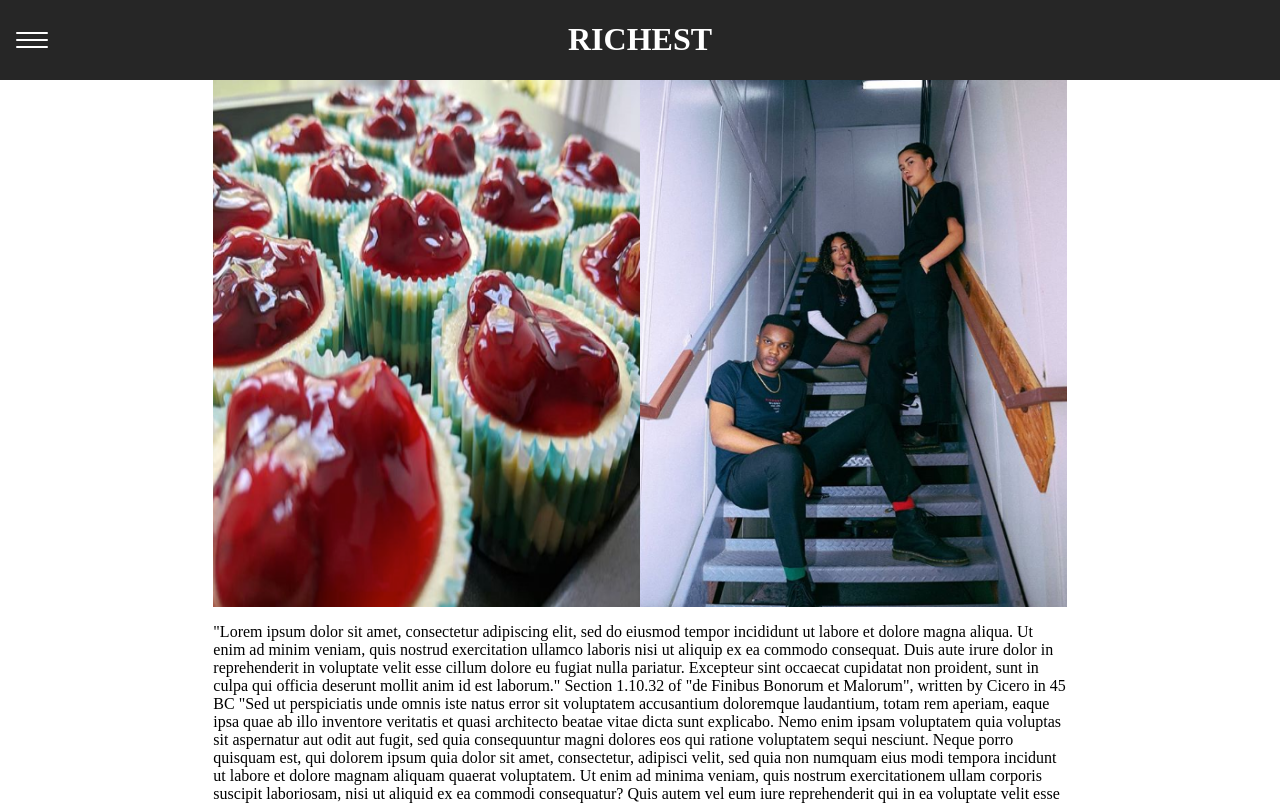
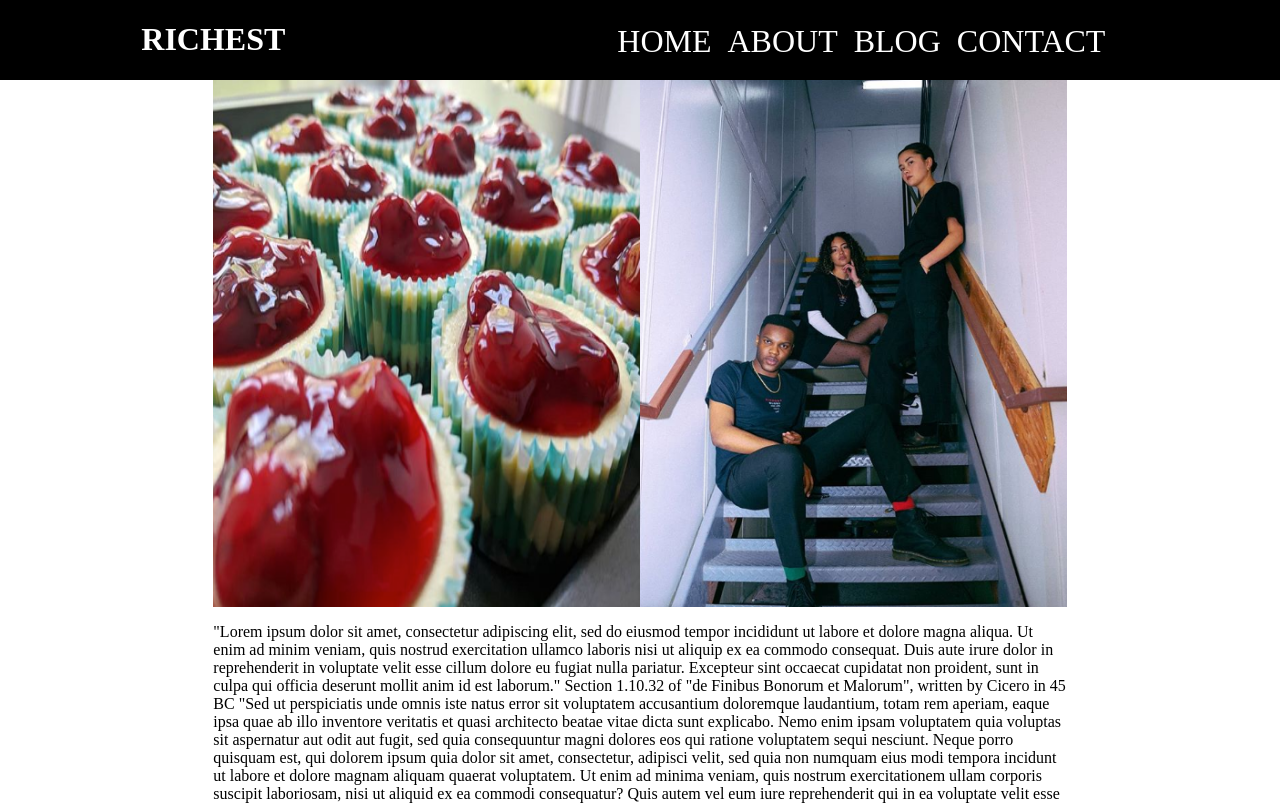
Before and after one commit to domhart98/RICHEST, a plain HTML site: page RICHEST2/gridtest.html in a window 1280 px wide. Shown: the top 803 px of the page. Drawn offline with Linux system fonts and the light colour scheme.

Commit message:
Nav bar responsive to desktop mobile changes, changes layout

```diff
--- a/RICHEST2/gridstyles.css
+++ b/RICHEST2/gridstyles.css
@@ -13,7 +13,7 @@ body{
 
 header
 {
-    background-color:rgb(0, 0, 0,.85);
+    background-color:rgb(0, 0, 0);
     text-align:center;
     position:sticky;
     top:0;
@@ -22,21 +22,29 @@ header
 
 
 
+
+
 }
 
 header h1 {
     color:white;
+
 }
 
 nav {
     position: absolute;
     text-align:left;
-    background-color:rgb(0, 0, 0,.85);
+    background-color:rgb(0, 0, 0);
     width:100%;
 
     margin-top:-2px;
 
-    display:none;
+    transform: scale(1,0);
+    transform-origin: top;
+    transition: transform 400ms ease-in-out;
+
+
+
 
 }
 
@@ -45,12 +53,15 @@ nav ul{
     padding:0;
     margin:0;
     list-style-type: none;
+
 }
 
 nav li {
     margin-top:1em;
     margin-bottom:1em;
     margin-left:1em;
+
+
 
 }
 
@@ -61,17 +72,27 @@ nav a
     color:white;
 
 
+    opacity:0;
+    transition:opacity 200ms ease-in-out;
+
+
 }
 
 nav a:hover {
-    color:white;
+
 
 
 }
 
 .nav-toggle:checked ~ nav
 {
-    display:block;
+    transform:  scale(1,1);
+}
+
+.nav-toggle:checked ~ nav a
+{
+    opacity:1;
+    transition:opacity 200ms ease-in-out 200ms;
 }
 
 .nav-toggle
@@ -151,10 +172,53 @@ nav a:hover {
         ;
     }
 
-    .bakery
+    .nav-toggle-label {
+        display:none;
+
+    }
+
+    header {
+        display:grid;
+        grid-template-columns: 1fr 1fr 1fr;
+
+        /*grid-template-areas:
+        "logo nav nav nav"*/
+
+
+
+    }
+
+    .logo
     {
 
+        grid-area:logo;
+        grid-column: 1/2;
     }
+
+    nav {
+        all:unset;
+        grid-area:nav;
+
+        margin-top:7px;
+
+        grid-column: 2/4;
+
+        display:flex;
+        justify-content: center;
+    }
+
+    nav a {
+        opacity:1;
+    }
+
+    nav ul
+    {
+        display:flex;
+
+    }
+
+
+
 }
 
 .blue {
--- a/RICHEST2/gridtest.html
+++ b/RICHEST2/gridtest.html
@@ -10,7 +10,7 @@
     <div class=container>
         <header class=header>
 
-            <h1>RICHEST</h1>
+            <h1 class=logo>RICHEST</h1>
 
             <input type=checkbox id=nav-toggle class=nav-toggle>
             <label for=nav-toggle class=nav-toggle-label ><span></span></label>
```
